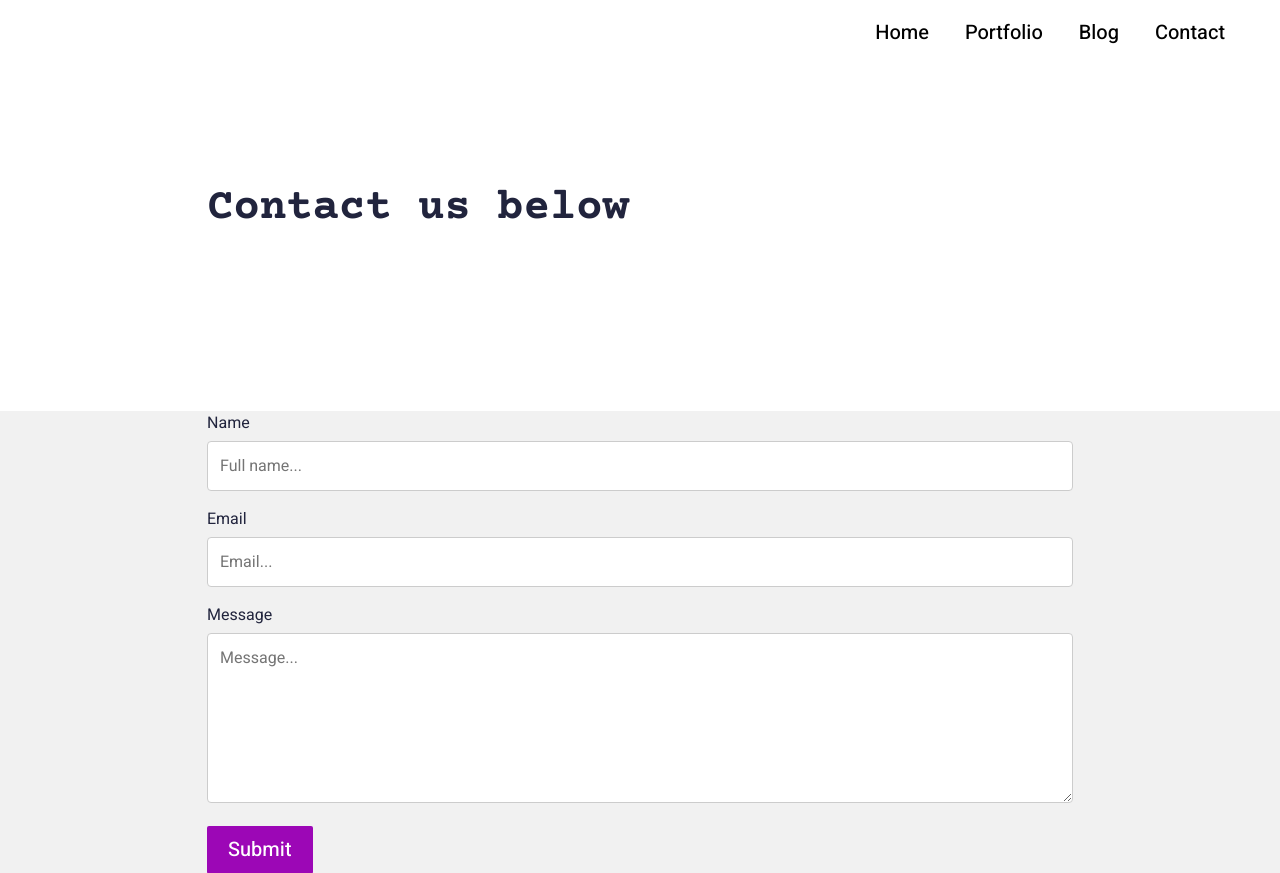
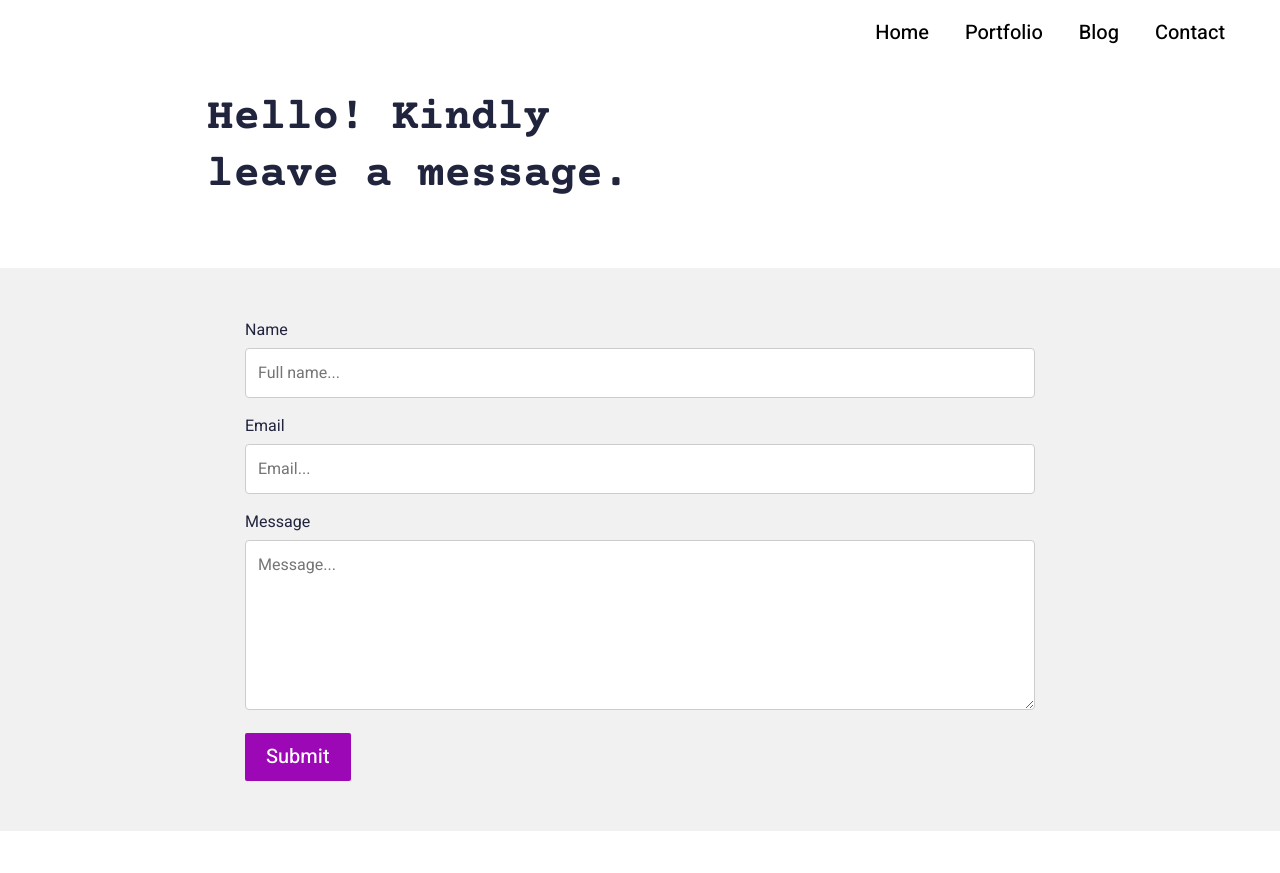
Before and after one commit to Luwafemi/Django-resume-app, a Django app: page /contact/ in a window 1280 px wide. Shown: the top 873 px of the page. Run offline with Django 4.2, Linux system fonts and the light colour scheme; some libraries are stand-ins or nearby versions.

Commit message:
Adjust padding and title on contact page

```diff
--- a/resume_demo/main/templates/main/contact.html
+++ b/resume_demo/main/templates/main/contact.html
@@ -32,12 +32,12 @@ Start Content
 ================================= -->
 {% block content %}
 <section>
-  <div class="innerPageBannerCol">
+  <div style="padding: 90px 0 40px;">
     <div class="container">
       <div class="row g-4 g-md-3  align-items-center">
         <div class="col-md-6">
           <div class="bannerContent">
-            <h1 class="xlTitle pb-md-3">Contact us below</h1>
+            <h1 class="xlTitle pb-md-3">Hello! Kindly leave a message.</h1>
           </div>
         </div>
       </div>
@@ -47,7 +47,7 @@ Start Content
 
 <section>
   <div class="lightBg">
-    <div class="container">
+    <div class="container" style ="padding:50px">
         <form id="contactForm" method="POST" action="/contact/">
         {% csrf_token %}
             <label for="name">Name</label>
```
